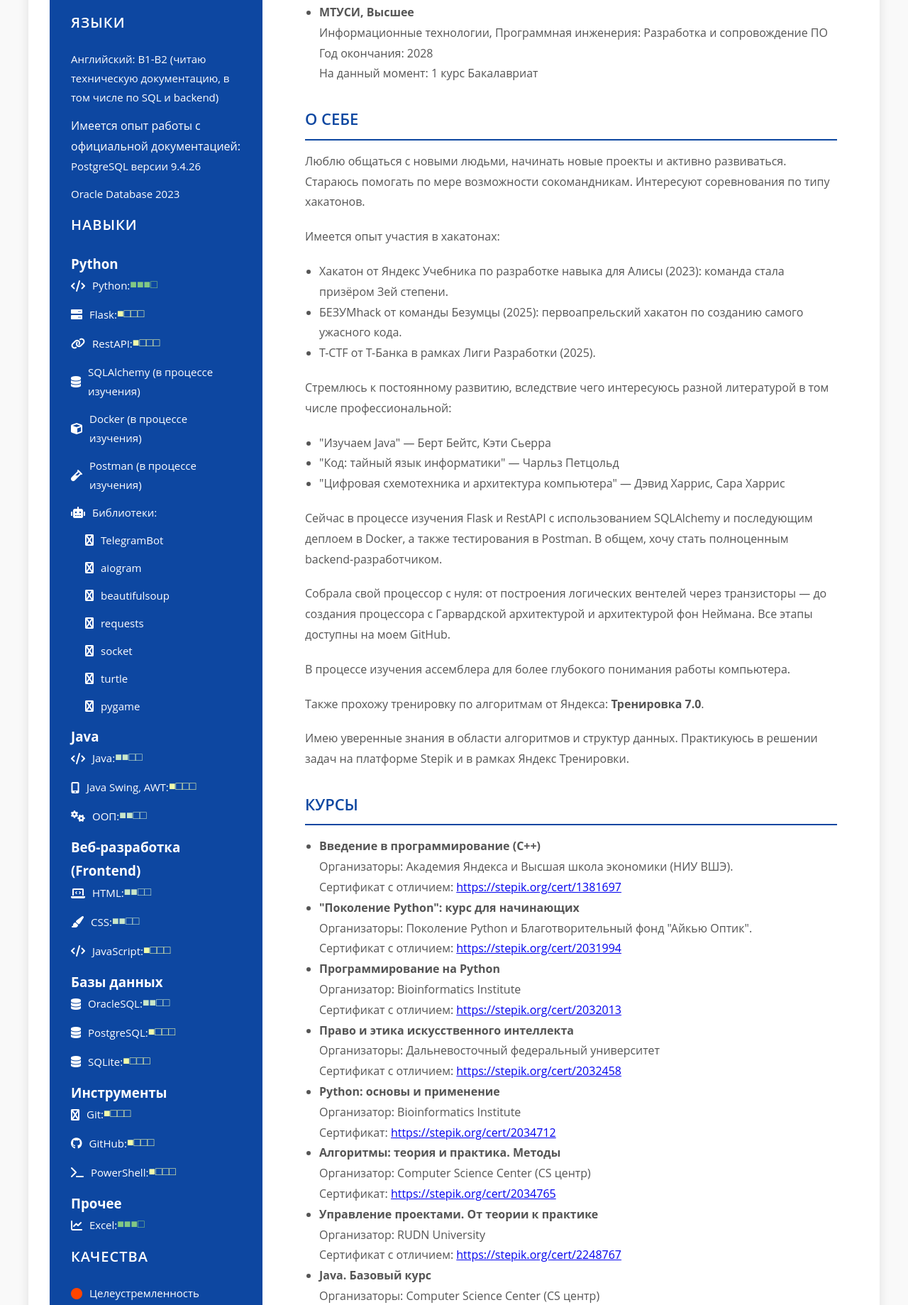
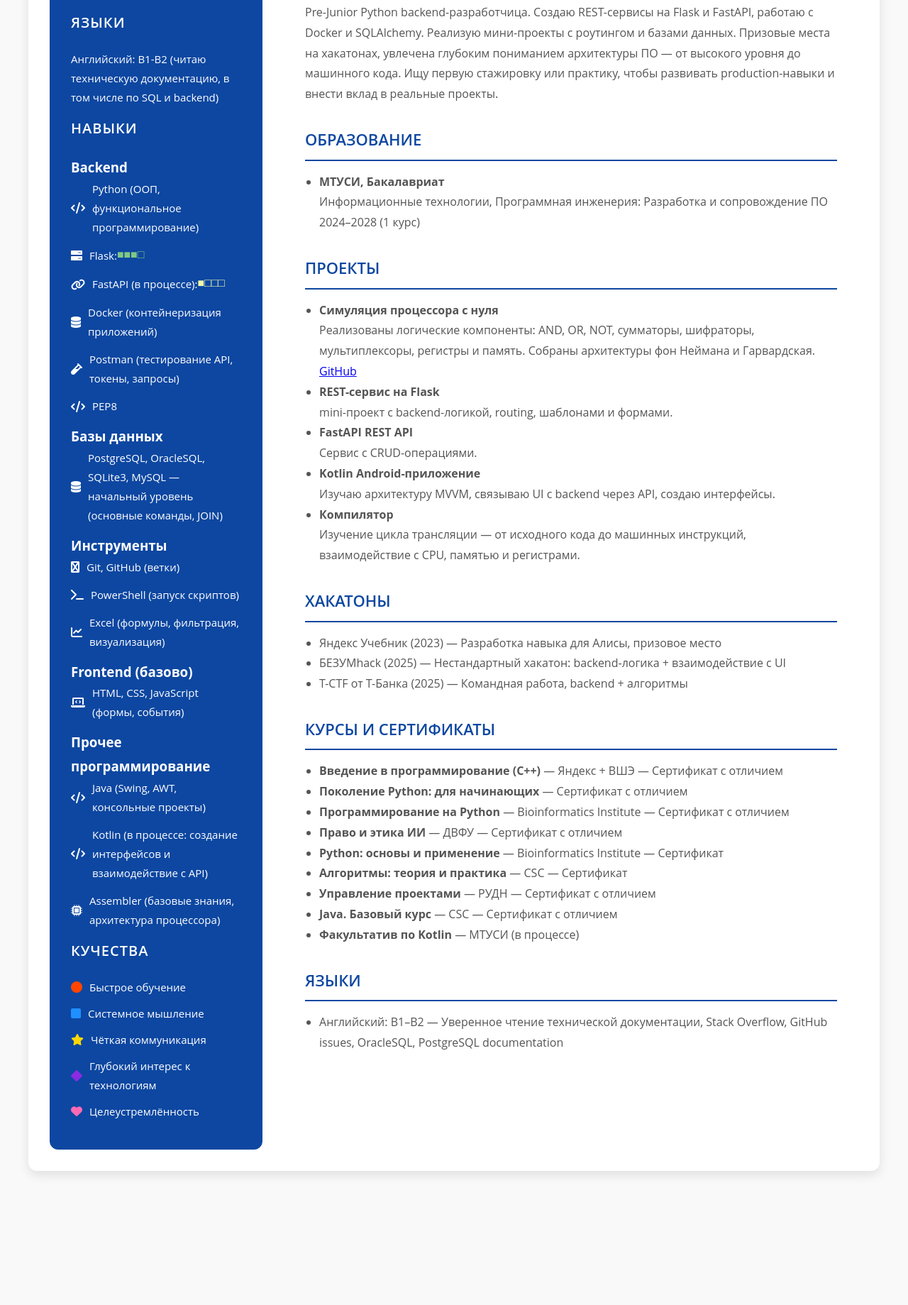
Before and after one commit to NT-005-TN/Resume_Full, a plain HTML site: page index.html in a window 1280 px wide. Shown: the part 298-2137 px from the top of the page at 71% size. After the commit the page ends 1988 px from the top, so only its background shows below. Drawn offline with Linux system fonts and the light colour scheme.

Commit message:
Update index.html

```diff
--- a/index.html
+++ b/index.html
@@ -22,205 +22,112 @@
             <ul>
                 <li>Английский: B1-B2 (читаю техническую документацию, в том числе по SQL и backend)</li>
             </ul>
-            <p>
-                Имеется опыт работы с официальной документацией:
-                <ul>
-                    <li>PostgreSQL версии 9.4.26</li>
-                    <li>Oracle Database 2023</li>
-                </ul>
-            </p>
 
             <h2>НАВЫКИ</h2>
             <!-- Python -->
             <div class="skills-block">
-                <h3>Python</h3>
+                <h3>Backend</h3>
                 <ul class="skills-list">
-                    <li><i class="fas fa-code skill-icon"></i> Python: <span class="skill-level advanced">■■■□</span></li>
-                    <li><i class="fas fa-server skill-icon"></i> Flask: <span class="skill-level beginner">■□□□</span></li>
-                    <li><i class="fas fa-link skill-icon"></i> RestAPI: <span class="skill-level beginner">■□□□</span></li>
-                    <li><i class="fas fa-database skill-icon"></i> SQLAlchemy (в процессе изучения)</li>
-                    <li><i class="fas fa-cube skill-icon"></i> Docker (в процессе изучения)</li>
-                    <li><i class="fas fa-vial skill-icon"></i> Postman (в процессе изучения)</li>
-                    <li>
-                        <i class="fas fa-robot skill-icon"></i> Библиотеки:<br>
-                    </li>
-                    <ul style="margin-left: 20px;">
-                        <li><i class="fas fa-git-alt skill-icon"></i>TelegramBot</li>
-                        <li><i class="fas fa-git-alt skill-icon"></i>aiogram</li>
-                        <li><i class="fas fa-git-alt skill-icon"></i>beautifulsoup</li>
-                        <li><i class="fas fa-git-alt skill-icon"></i>requests</li>
-                        <li><i class="fas fa-git-alt skill-icon"></i>socket</li>
-                        <li><i class="fas fa-git-alt skill-icon"></i>turtle</li>
-                        <li><i class="fas fa-git-alt skill-icon"></i>pygame</li>
-                    </ul>
+                    <li><i class="fas fa-code skill-icon"></i> Python (ООП, функциональное программирование)</li>
+                    <li><i class="fas fa-server skill-icon"></i> Flask: <span class="skill-level advanced">■■■□</span></li>
+                    <li><i class="fas fa-link skill-icon"></i> FastAPI (в процессе): <span class="skill-level beginner">■□□□</span></li>
+                    <li><i class="fas fa-database skill-icon"></i> Docker (контейнеризация приложений)</li>
+                    <li><i class="fas fa-vial skill-icon"></i> Postman (тестирование API, токены, запросы)</li>
+                    <li><i class="fas fa-code skill-icon"></i> PEP8</li>
                 </ul>
             </div>
-            <!-- Java -->
-            <div class="skills-block">
-                <h3>Java</h3>
-                <ul class="skills-list">
-                    <li><i class="fas fa-code skill-icon"></i> Java: <span class="skill-level basic">■■□□</span></li>
-                    <li><i class="fas fa-mobile-alt skill-icon"></i> Java Swing, AWT: <span class="skill-level beginner">■□□□</span></li>
-                    <li><i class="fas fa-cogs skill-icon"></i> ООП: <span class="skill-level basic">■■□□</span></li>
-                </ul>
-            </div>
-            <!-- Web -->
-            <div class="skills-block">
-                <h3>Веб-разработка (Frontend)</h3>
-                <ul class="skills-list">
-                    <li><i class="fas fa-laptop-code skill-icon"></i> HTML: <span class="skill-level basic">■■□□</span></li>
-                    <li><i class="fas fa-paint-brush skill-icon"></i> CSS: <span class="skill-level basic">■■□□</span></li>
-                    <li><i class="fas fa-code skill-icon"></i> JavaScript: <span class="skill-level beginner">■□□□</span></li>
-                </ul>
-            </div>
+
             <!-- Базы данных -->
             <div class="skills-block">
                 <h3>Базы данных</h3>
                 <ul class="skills-list">
-                    <li><i class="fas fa-database skill-icon"></i> OracleSQL: <span class="skill-level basic">■■□□</span></li>
-                    <li><i class="fas fa-database skill-icon"></i> PostgreSQL: <span class="skill-level beginner">■□□□</span></li>
-                    <li><i class="fas fa-database skill-icon"></i> SQLite: <span class="skill-level beginner">■□□□</span></li>
+                    <li><i class="fas fa-database skill-icon"></i> PostgreSQL, OracleSQL, SQLite3, MySQL — начальный уровень (основные команды, JOIN)</li>
                 </ul>
             </div>
+
             <!-- Инструменты -->
             <div class="skills-block">
                 <h3>Инструменты</h3>
                 <ul class="skills-list">
-                    <li><i class="fas fa-git-alt skill-icon"></i> Git: <span class="skill-level beginner">■□□□</span></li>
-                    <li><i class="fab fa-github skill-icon"></i> GitHub: <span class="skill-level beginner">■□□□</span></li>
-                    <li><i class="fas fa-terminal skill-icon"></i> PowerShell: <span class="skill-level beginner">■□□□</span></li>
-                </ul>
-            </div>
-            <!-- Дополнительно -->
-            <div class="skills-block">
-                <h3>Прочее</h3>
-                <ul class="skills-list">
-                    <li><i class="fas fa-chart-line skill-icon"></i> Excel: <span class="skill-level advanced">■■■□</span></li>
+                    <li><i class="fas fa-git-alt skill-icon"></i> Git, GitHub (ветки)</li>
+                    <li><i class="fas fa-terminal skill-icon"></i> PowerShell (запуск скриптов)</li>
+                    <li><i class="fas fa-chart-line skill-icon"></i> Excel (формулы, фильтрация, визуализация)</li>
                 </ul>
             </div>
 
-            <h2>КАЧЕСТВА</h2>
+            <!-- Frontend -->
+            <div class="skills-block">
+                <h3>Frontend (базово)</h3>
+                <ul class="skills-list">
+                    <li><i class="fas fa-laptop-code skill-icon"></i> HTML, CSS, JavaScript (формы, события)</li>
+                </ul>
+            </div>
+
+            <!-- Прочее программирование -->
+            <div class="skills-block">
+                <h3>Прочее программирование</h3>
+                <ul class="skills-list">
+                    <li><i class="fas fa-code skill-icon"></i> Java (Swing, AWT, консольные проекты)</li>
+                    <li><i class="fas fa-code skill-icon"></i> Kotlin (в процессе: создание интерфейсов и взаимодействие с API)</li>
+                    <li><i class="fas fa-microchip skill-icon"></i> Assembler (базовые знания, архитектура процессора)</li>
+                </ul>
+            </div>
+
+            <h2>КУЧЕСТВА</h2>
             <ul class="qualities-list">
-                <li><i class="fas fa-circle"></i> Целеустремленность</li>
-                <li><i class="fas fa-square"></i> Усидчивость</li>
-                <li><i class="fas fa-star"></i> Умение ясно выражать свои мысли</li>
-                <li><i class="fas fa-diamond"></i> Подробный анализ задач</li>
-                <li><i class="fas fa-heart"></i> Пунктуальность</li>
-                <li><i class="fas fa-sun"></i> Жизнерадостность</li>
-                <li><i class="fas fa-comment"></i> Коммуникабельность</li>
-                <li><i class="fas fa-handshake"></i> Компромиссность</li>
-                <li><i class="fas fa-smile"></i> Лёгкость в общении</li>
-                <li><i class="fas fa-hourglass"></i> Терпение</li>
-                <li><i class="fas fa-shield-alt"></i> Стальные нервы</li>
+                <li><i class="fas fa-circle"></i> Быстрое обучение</li>
+                <li><i class="fas fa-square"></i> Системное мышление</li>
+                <li><i class="fas fa-star"></i> Чёткая коммуникация</li>
+                <li><i class="fas fa-diamond"></i> Глубокий интерес к технологиям</li>
+                <li><i class="fas fa-heart"></i> Целеустремлённость</li>
             </ul>
         </div>
         <div class="main-content">
             <h1>ТРУХИНА АНАСТАСИЯ</h1>
-            <p><i class="fas fa-map-marker-alt"></i> Москва | <i class="fas fa-birthday-cake"></i> Возраст: 18 лет</p>
+            <p><i class="fas fa-map-marker-alt"></i> Москва | <i class="fas fa-birthday-cake"></i> 18 лет</p>
+
+            <h2>ПРОФЕССИОНАЛЬНОЕ РЕЗЮМЕ</h2>
+            <p>Pre-Junior Python backend-разработчица. Создаю REST-сервисы на Flask и FastAPI, работаю с Docker и SQLAlchemy. Реализую мини-проекты с роутингом и базами данных. Призовые места на хакатонах, увлечена глубоким пониманием архитектуры ПО — от высокого уровня до машинного кода. Ищу первую стажировку или практику, чтобы развивать production-навыки и внести вклад в реальные проекты.</p>
+
             <h2>ОБРАЗОВАНИЕ</h2>
             <ul>
                 <li>
-                    <strong>МТУСИ, Высшее</strong><br>
+                    <strong>МТУСИ, Бакалавриат</strong><br>
                     Информационные технологии, Программная инженерия: Разработка и сопровождение ПО<br>
-                    Год окончания: 2028<br>
-                    На данный момент: 1 курс Бакалавриат
+                    2024–2028 (1 курс)
                 </li>
             </ul>
 
-            <h2>О СЕБЕ</h2>
-            <p>
-                Люблю общаться с новыми людьми, начинать новые проекты и активно развиваться.
-                Стараюсь помогать по мере возможности сокомандникам. Интересуют соревнования по типу хакатонов.
-            </p>
-            <p>
-                Имеется опыт участия в хакатонах:
-                <ul>
-                    <li>Хакатон от Яндекс Учебника по разработке навыка для Алисы (2023): команда стала призёром Зей степени.</li>
-                    <li>БEЗУМhack от команды Безумцы (2025): первоапрельский хакатон по созданию самого ужасного кода.</li>
-                    <li>T-CTF от Т-Банка в рамках Лиги Разработки (2025).</li>
-                </ul>
-            </p>
-            <p>
-                Стремлюсь к постоянному развитию, вследствие чего интересуюсь разной литературой в том числе профессиональной:
-                <ul>
-                    <li>"Изучаем Java" — Берт Бейтс, Кэти Сьерра</li>
-                    <li>"Код: тайный язык информатики" — Чарльз Петцольд</li>
-                    <li>"Цифровая схемотехника и архитектура компьютера" — Дэвид Харрис, Сара Харрис</li>
-                </ul>
-            </p>
-            <p>
-                Сейчас в процессе изучения Flask и RestAPI с использованием SQLAlchemy и последующим деплоем в Docker,
-                а также тестирования в Postman. В общем, хочу стать полноценным backend-разработчиком.
-            </p>
-            <p>
-                Собрала свой процессор с нуля: от построения логических вентелей через транзисторы — до создания процессора с
-                Гарвардской архитектурой и архитектурой фон Неймана. Все этапы доступны на моем GitHub.
-            </p>
-            <p>
-                В процессе изучения ассемблера для более глубокого понимания работы компьютера.
-            </p>
-            <p>
-                Также прохожу тренировку по алгоритмам от Яндекса: <strong>Тренировка 7.0</strong>.
-            </p>
-            <p>
-                Имею уверенные знания в области алгоритмов и структур данных.
-                Практикуюсь в решении задач на платформе Stepik и в рамках Яндекс Тренировки.
-            </p>
+            <h2>ПРОЕКТЫ</h2>
+            <ul>
+                <li><strong>Симуляция процессора с нуля</strong><br> Реализованы логические компоненты: AND, OR, NOT, сумматоры, шифраторы, мультиплексоры, регистры и память. Собраны архитектуры фон Неймана и Гарвардская. <a href="https://github.com/NT-005-TN" target="_blank">GitHub</a></li>
+                <li><strong>REST-сервис на Flask</strong><br> mini-проект с backend-логикой, routing, шаблонами и формами.</li>
+                <li><strong>FastAPI REST API</strong><br> Сервис с CRUD-операциями.</li>
+                <li><strong>Kotlin Android-приложение</strong><br> Изучаю архитектуру MVVM, связываю UI с backend через API, создаю интерфейсы.</li>
+                <li><strong>Компилятор</strong><br> Изучение цикла трансляции — от исходного кода до машинных инструкций, взаимодействие с CPU, памятью и регистрами.</li>
+            </ul>
 
-            <h2>КУРСЫ</h2>
+            <h2>ХАКАТОНЫ</h2>
             <ul>
-                <li>
-                    <strong>Введение в программирование (C++)</strong><br>
-                    Организаторы: Академия Яндекса и Высшая школа экономики (НИУ ВШЭ).<br>
-                    Сертификат с отличием: <a href="https://stepik.org/cert/1381697">https://stepik.org/cert/1381697</a>
-                </li>
-                <li>
-                    <strong>"Поколение Python": курс для начинающих</strong><br>
-                    Организаторы: Поколение Python и Благотворительный фонд "Айкью Оптик".<br>
-                    Сертификат с отличием: <a href="https://stepik.org/cert/2031994">https://stepik.org/cert/2031994</a>
-                </li>
-                <li>
-                    <strong>Программирование на Python</strong><br>
-                    Организатор: Bioinformatics Institute<br>
-                    Сертификат с отличием: <a href="https://stepik.org/cert/2032013">https://stepik.org/cert/2032013</a>
-                </li>
-                <li>
-                    <strong>Право и этика искусственного интеллекта</strong><br>
-                    Организаторы: Дальневосточный федеральный университет<br>
-                    Сертификат с отличием: <a href="https://stepik.org/cert/2032458">https://stepik.org/cert/2032458</a>
-                </li>
-                <li>
-                    <strong>Python: основы и применение</strong><br>
-                    Организатор: Bioinformatics Institute<br>
-                    Сертификат: <a href="https://stepik.org/cert/2034712">https://stepik.org/cert/2034712</a>
-                </li>
-                <li>
-                    <strong>Алгоритмы: теория и практика. Методы</strong><br>
-                    Организатор: Computer Science Center (CS центр)<br>
-                    Сертификат: <a href="https://stepik.org/cert/2034765">https://stepik.org/cert/2034765</a>
-                </li>
-                <li>
-                    <strong>Управление проектами. От теории к практике</strong><br>
-                    Организатор: RUDN University<br>
-                    Сертификат с отличием: <a href="https://stepik.org/cert/2248767">https://stepik.org/cert/2248767</a>
-                </li>
-                <li>
-                    <strong>Java. Базовый курс</strong><br>
-                    Организаторы: Computer Science Center (CS центр)<br>
-                    Сертификат с отличием: <a href="https://stepik.org/cert/2255802">https://stepik.org/cert/2255802</a>
-                </li>
-                <li>
-                    <strong>Факультативный курс по Kotlin</strong><br>
-                    В рамках учебного процесса в МТУСИ.<br>
-                    Статус: в процессе прохождения
-                </li>
+                <li>Яндекс Учебник (2023) — Разработка навыка для Алисы, призовое место</li>
+                <li>БEЗУМhack (2025) — Нестандартный хакатон: backend-логика + взаимодействие с UI</li>
+                <li>T-CTF от Т-Банка (2025) — Командная работа, backend + алгоритмы</li>
             </ul>
-            <p>
-                На данный момент не имею так много готовых проектов в GitHub в связи с более продвинутым изучением необходимых мне технологий
-                и написанием кода в редакторах на курсах. В ближайшее время планирую начать разрабатывать свой проект на Python & Flask
-                из личного интереса. Наиболее привлекательные сферы деятельности - мобильная разработка Kotlin\Java и Backend-разработка.
-            </p>
-        </div>
-    </div>
-</body>
-</html>
+
+            <h2>КУРСЫ И СЕРТИФИКАТЫ</h2>
+            <ul>
+                <li><strong>Введение в программирование (C++)</strong> — Яндекс + ВШЭ — Сертификат с отличием</li>
+                <li><strong>Поколение Python: для начинающих</strong> — Сертификат с отличием</li>
+                <li><strong>Программирование на Python</strong> — Bioinformatics Institute — Сертификат с отличием</li>
+                <li><strong>Право и этика ИИ</strong> — ДВФУ — Сертификат с отличием</li>
+                <li><strong>Python: основы и применение</strong> — Bioinformatics Institute — Сертификат</li>
+                <li><strong>Алгоритмы: теория и практика</strong> — CSC — Сертификат</li>
+                <li><strong>Управление проектами</strong> — РУДН — Сертификат с отличием</li>
+                <li><strong>Java. Базовый курс</strong> — CSC — Сертификат с отличием</li>
+                <li><strong>Факультатив по Kotlin</strong> — МТУСИ (в процессе)</li>
+            </ul>
+
+            <h2>ЯЗЫКИ</h2>
+            <ul>
+                <li>Английский: B1–B2 — Уверенное чтение технической документации, Stack Overflow, GitHub issues, OracleSQL, PostgreSQL documentation</li>
+            </ul>
```
